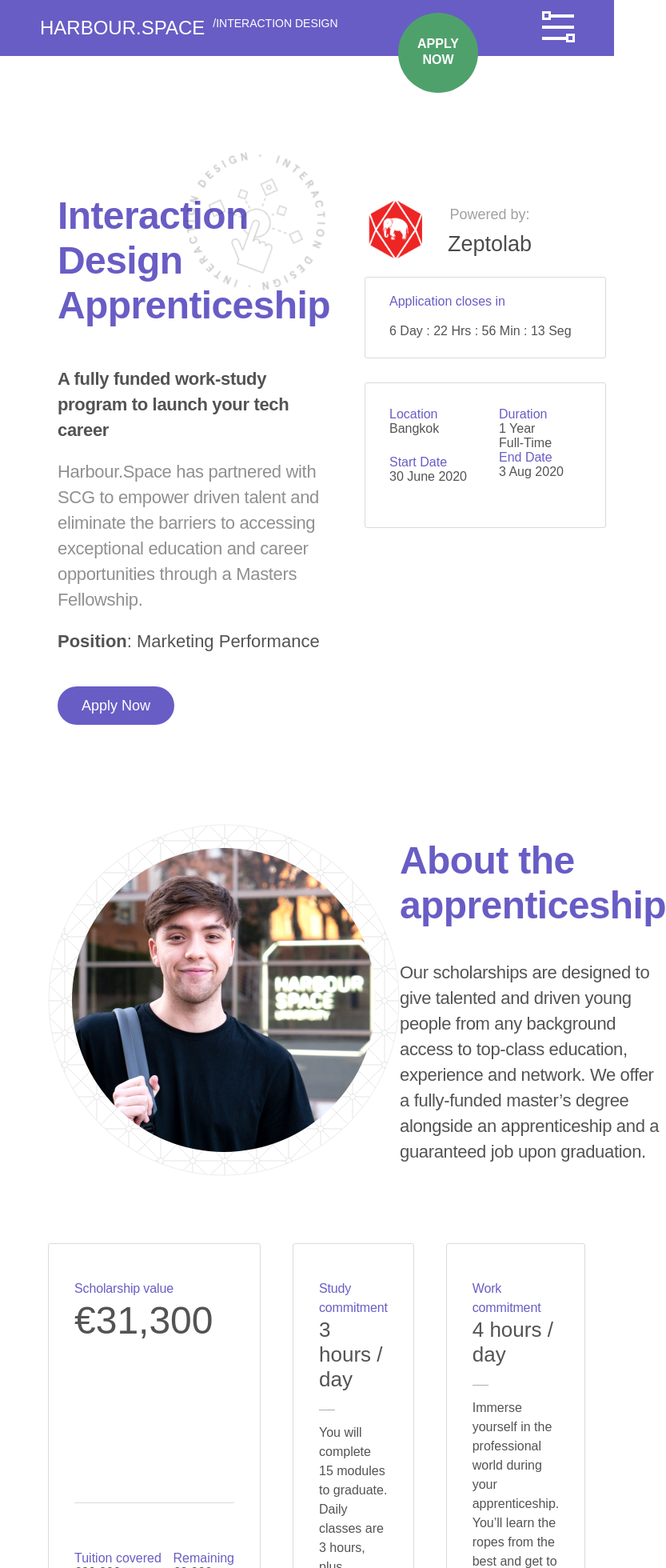
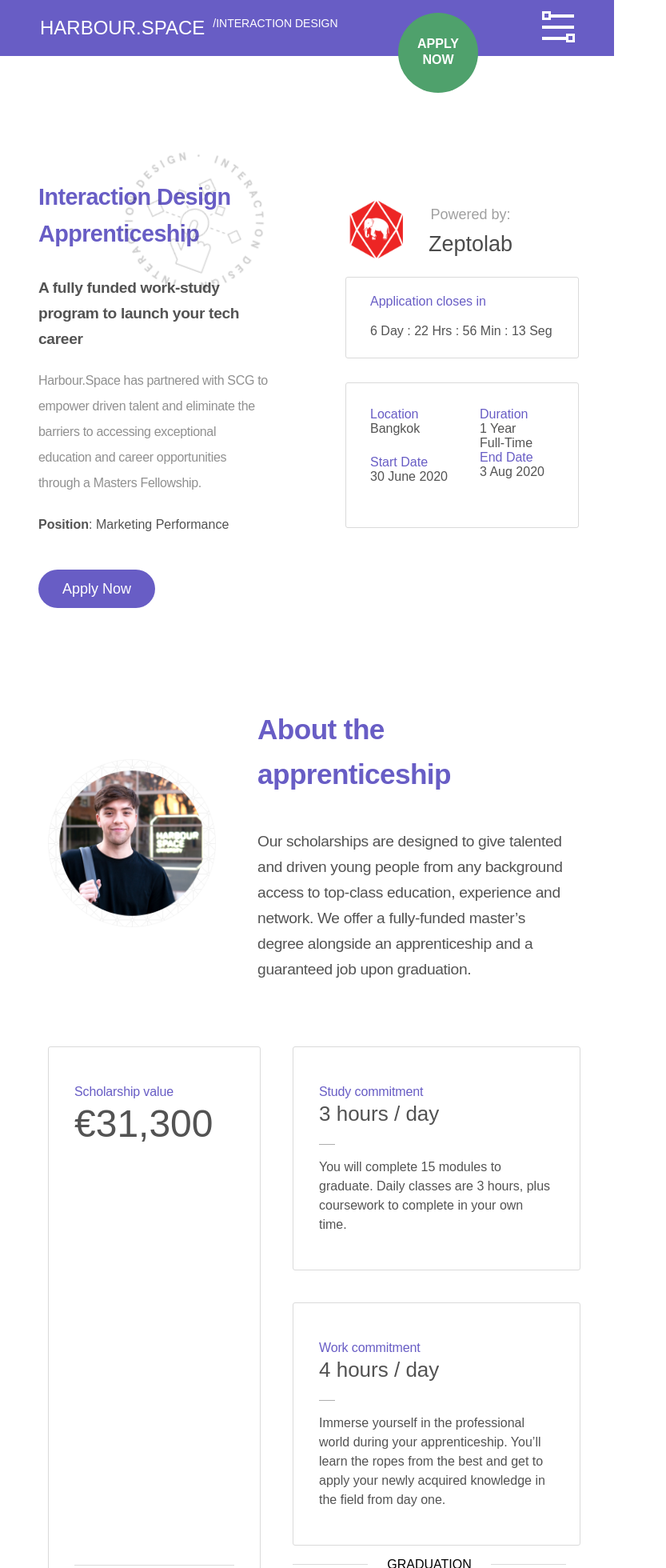
Before and after one commit to khalidsheet/harbour-space-frontend-challenge, a React (Create React App) app: page / in a window 768 px wide. Shown: the top 1960 px of the page at 80% size, 833 px wide, since content can reach past the window. Built offline with nearby package versions, Linux system fonts and the light colour scheme; a web font is replaced by a local one.

Commit message:
laptop, tablet, and iPad

```diff
--- a/src/tablet-responsive.css
+++ b/src/tablet-responsive.css
@@ -1,4 +1,4 @@
-@media only screen and (max-width: 768px) {
+@media only screen and (min-width: 426px) and (max-width: 1024px) {
   .container {
     max-width: 768px !important;
   }
@@ -8,12 +8,32 @@
 
   .introduction,
   .application-status {
-    width: 240px !important;
+    flex: 1 !important;
+  }
+
+  .introduction .section-title h3 {
+    font-size: 1.8em !important;
+    line-height: 1.6em;
+  }
+
+  /* .introduction .section-title .img-circle {
+    width: 140px;
+    top: -20px;
+    right: -40px;
+  } */
+
+  .introduction .section-title .subtitle {
+    font-size: 1.2em;
+  }
+
+  .introduction .section-title .content,
+  .introduction .section-title .position {
+    font-size: 1em;
   }
 
   .application-closes,
   .application-more-info {
-    width: 100% !important;
+    width: 80% !important;
   }
 
   .application-closes .app-value {
@@ -23,4 +43,36 @@
   .application-more-info .right-section {
     margin-left: 40px;
   }
+
+  /*
+    About section
+  */
+  img.student-image {
+    width: 80%;
+  }
+
+  .about-content-text {
+    width: 100% !important;
+  }
+
+  .about-content-text .content-title {
+    font-size: 2.2em !important;
+  }
+
+  .about-content-text .content-body {
+    font-size: 1.2em !important;
+  }
+
+  .commitment-group {
+    flex-direction: column;
+  }
+
+  .cards .card {
+    width: 86% !important;
+  }
+
+  .scholarship-value .middle-line {
+    margin-top: 524px !important;
+    margin-bottom: 86px !important;
+  }
 }
```
